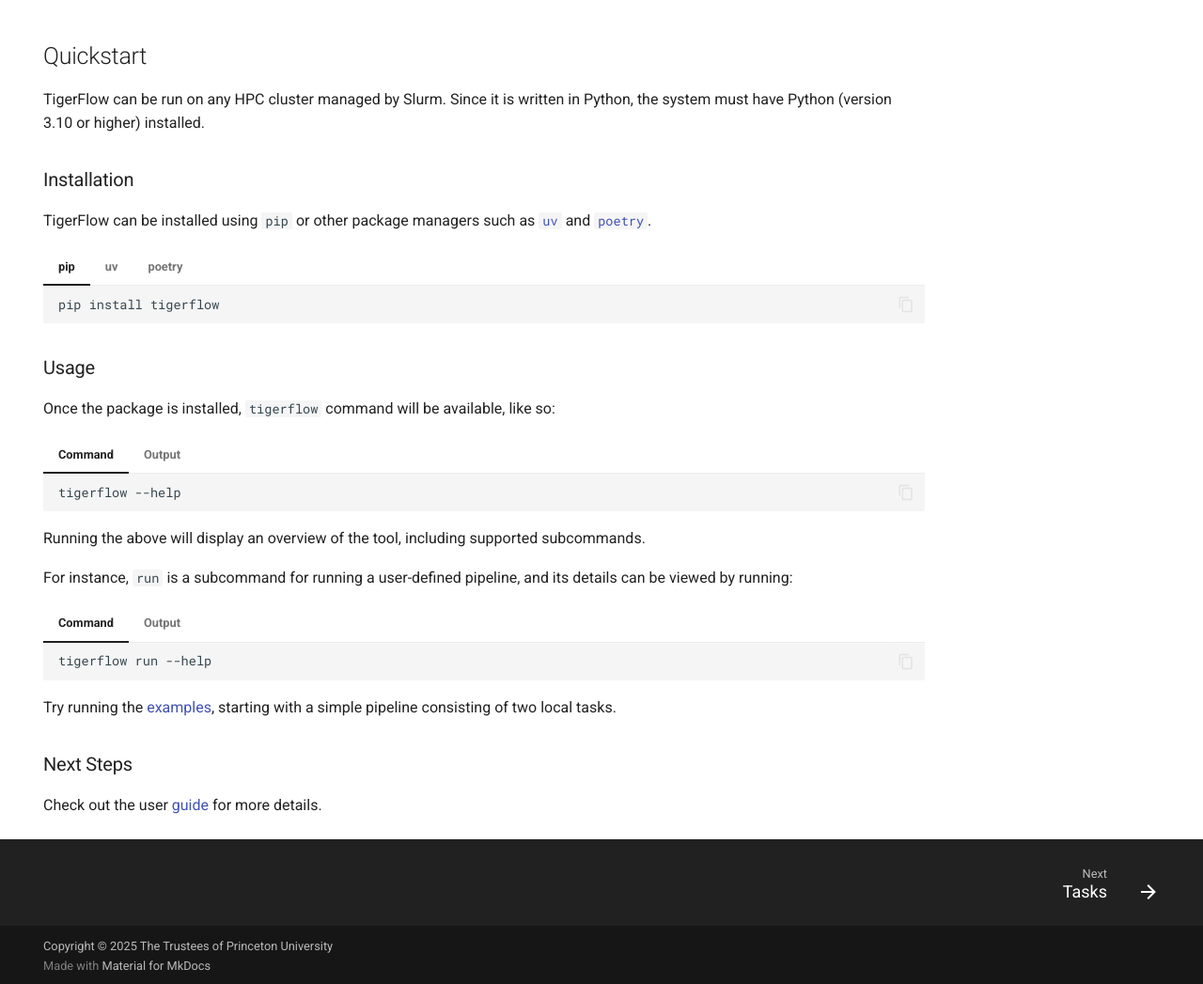
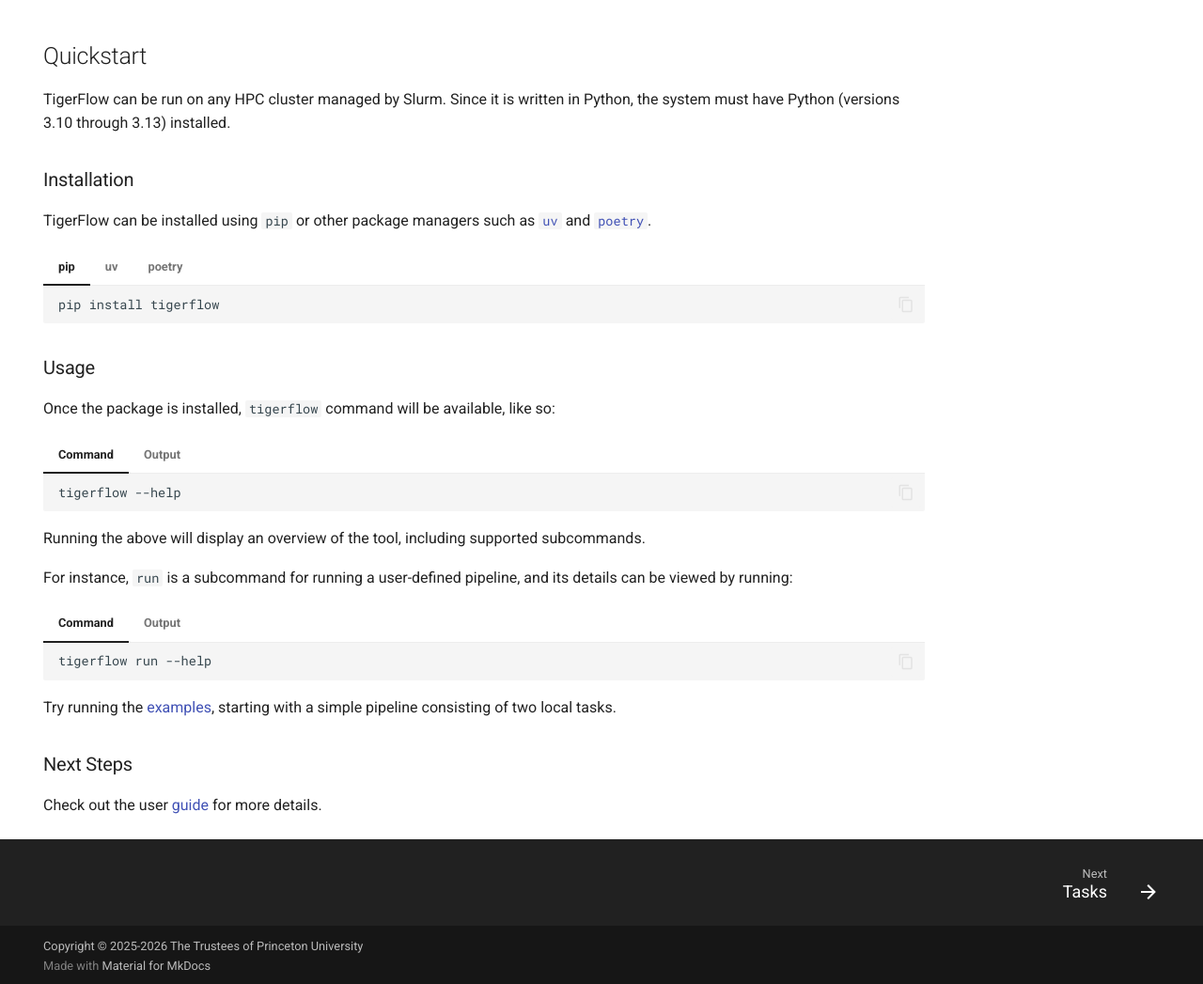
Before and after one commit to princeton-ddss/tigerflow, an MkDocs documentation site: the page built from docs/mkdocs/index.md, in a window 1280 px wide and 1400 px high, scrolled down 1300 px. Shown: the part 350-1397 px from the top of the window at 94% size. Built offline with MkDocs 1.6.1 and Material for MkDocs 9.7.7, drawn with Linux system fonts in a browser that asks for light colours; some web fonts are replaced; comment, search, counter and statistics services are not loaded; the version menu is left out.

Commit message:
Clarify supported Python versions (#30)

```diff
--- a/docs/mkdocs.yml
+++ b/docs/mkdocs.yml
@@ -2,7 +2,7 @@
 site_name: TigerFlow
 repo_name: princeton-ddss/tigerflow
 repo_url: https://github.com/princeton-ddss/tigerflow
-copyright: Copyright &copy; 2025 The Trustees of Princeton University
+copyright: Copyright &copy; 2025-2026 The Trustees of Princeton University
 
 theme:
   name: material
@@ -61,6 +61,6 @@
 nav:
   - Home: index.md
   - User Guide:
-    - Tasks: guides/task.md
-    - Pipelines: guides/pipeline.md
-    - Configuration: guides/configuration.md
+      - Tasks: guides/task.md
+      - Pipelines: guides/pipeline.md
+      - Configuration: guides/configuration.md
--- a/docs/mkdocs/index.md
+++ b/docs/mkdocs/index.md
@@ -18,7 +18,7 @@
 
 <p align="center">
     <a href="https://www.python.org">
-      <img alt="python-shield" src="https://img.shields.io/badge/Python-3.10%20%7C%203.11%20%7C%203.12-3776AB.svg?style=flat&logo=python&logoColor=white"/>
+      <img alt="python-shield" src="https://img.shields.io/badge/Python-3.10%20%7C%203.11%20%7C%203.12%20%7C%203.13-3776AB.svg?style=flat&logo=python&logoColor=white"/>
     </a>
     <a href="https://opensource.org/licenses/MIT">
       <img alt="mit-license" src="https://img.shields.io/badge/License-MIT-yellow.svg"/>
@@ -60,7 +60,7 @@
 
 ## Quickstart
 
-TigerFlow can be run on any HPC cluster managed by Slurm. Since it is written in Python, the system must have Python (version 3.10 or higher) installed.
+TigerFlow can be run on any HPC cluster managed by Slurm. Since it is written in Python, the system must have Python (versions 3.10 through 3.13) installed.
 
 ### Installation
 
--- a/pyproject.toml
+++ b/pyproject.toml
@@ -8,7 +8,7 @@
 ]
 license = "MIT"
 license-files = ["LICENSE"]
-requires-python = ">=3.10"
+requires-python = ">=3.10,<3.14"
 dependencies = [
     "aiofiles>=24.1.0",
     "dask-jobqueue>=0.9.0",
```
Also changed, not shown: README.md, 2 other files.
